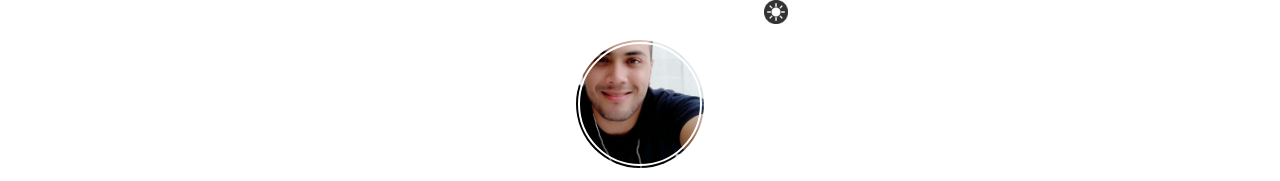
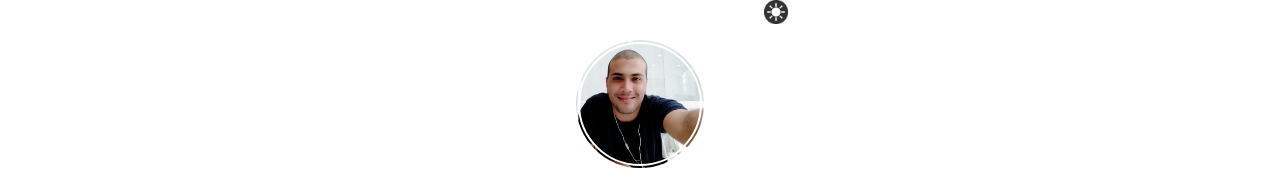
Before and after one commit to Mahmoud-8/Portfolio, a plain HTML site: page index.html in a window 1280 px wide. Shown: the top 181 px of the page. Drawn offline with Linux system fonts and the light colour scheme.

Commit message:
done style for img

```diff
--- a/style.css
+++ b/style.css
@@ -94,5 +94,5 @@ article,footer, .hero, .logo-container, .experience, .cta, .portfolio-skills, .b
     height: 100%;
     object-fit: cover;
     object-position: top 0.4rem right --1.3rem;
-    transform: scale(1.9);
+    transform: scale(1.1);
 }
```
